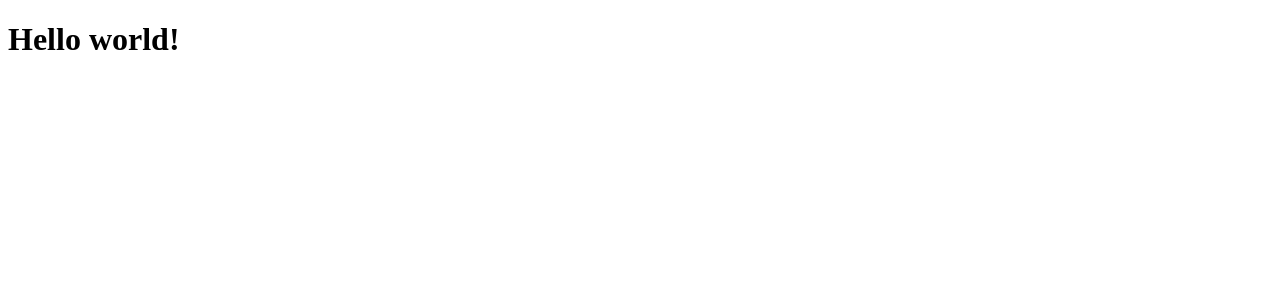
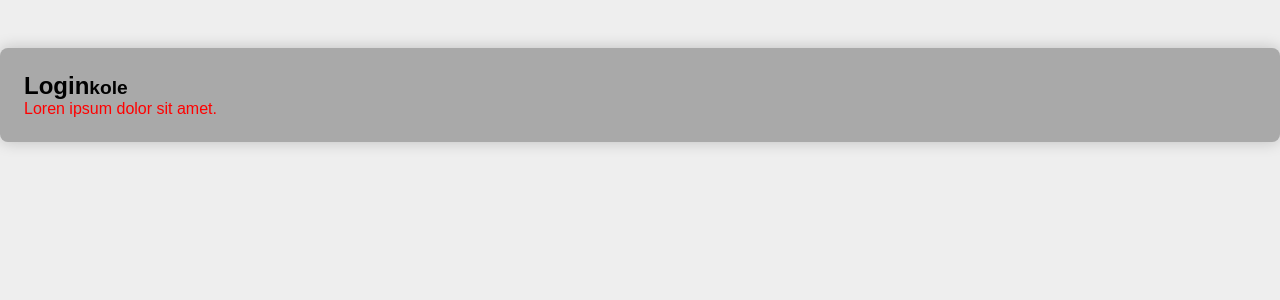
Before and after one commit to gabrielp1999/curso-javascript, a React (Create React App) app in the folder modulo-15/react-base/: page / in a window 1280 px wide. Shown: the top 300 px of the page. Built offline with nearby package versions, Linux system fonts and the light colour scheme.

Commit message:
Styled-Components

```diff
--- a/modulo-15/react-base/package.json
+++ b/modulo-15/react-base/package.json
@@ -9,6 +9,7 @@
     "react": "^17.0.2",
     "react-dom": "^17.0.2",
     "react-scripts": "5.0.0",
+    "styled-components": "^5.3.3",
     "web-vitals": "^2.1.3"
   },
   "scripts": {
--- a/modulo-15/react-base/src/App.js
+++ b/modulo-15/react-base/src/App.js
@@ -1,9 +1,14 @@
 import React from 'react';
+import Login from './pages/Login';
+import GlobalStyles from './styles/GlobalStyles';
 
 function App() {
-  return (
-    <h1>Hello world!</h1>
-  );
+  return(
+    <>
+    <Login />
+    <GlobalStyles />
+    </>
+    );
 }
 
 export default App;
--- /dev/null
+++ b/modulo-15/react-base/src/pages/Login/index.js
@@ -0,0 +1,16 @@
+import React from 'react';
+import { Container } from '../../styles/GlobalStyles';
+
+import { Title, Paragrafo } from './styled';
+
+export default function Login() {
+  return (
+    <Container>
+      <Title isRed={true}>
+        Login
+        <small>kole</small>
+      </Title>
+      <Paragrafo>Loren ipsum dolor sit amet.</Paragrafo>
+    </Container>
+  );
+};
--- /dev/null
+++ b/modulo-15/react-base/src/pages/Login/styled.js
@@ -0,0 +1,12 @@
+import styled from "styled-components";
+
+export const Title = styled.h1 `
+  small {
+    font-size: 1.2rem;
+  }
+`;
+
+export const Paragrafo = styled.p `
+  font-size: 1rem;
+  color: red;
+`
--- /dev/null
+++ b/modulo-15/react-base/src/styles/GlobalStyles.js
@@ -0,0 +1,43 @@
+import styled, { createGlobalStyle } from 'styled-components';
+
+export default createGlobalStyle`
+  * {
+    margin:0;
+    padding:0;
+    outline:none;
+    box-sizing: border-box;
+  }
+
+  body {
+    font-family: sans-serif;
+    background-color: #eee;
+  }
+/*
+  html, body, #root {
+    height: 100%;
+  } */
+
+  button {
+    cursor: pointer;
+  }
+
+  a {
+    text-decoration: none;
+    cursor: pointer;
+  }
+
+  ul {
+    list-style: none;
+  }
+
+`;
+
+export const Container = styled.section`
+  max-width: 80rem;
+  background-color: #fff;
+  margin: 3rem auto;
+  padding: 1.5rem;
+  background-color: darkgray;
+  border-radius: 0.5rem;
+  box-shadow: 0 0 1rem rgba(0, 0, 0, 0.2);
+`;
```
Also changed, not shown: modulo-15/react-base/src/pages/login/index.js (deleted), 1 other file (tests, documents, lock files or other folders).
